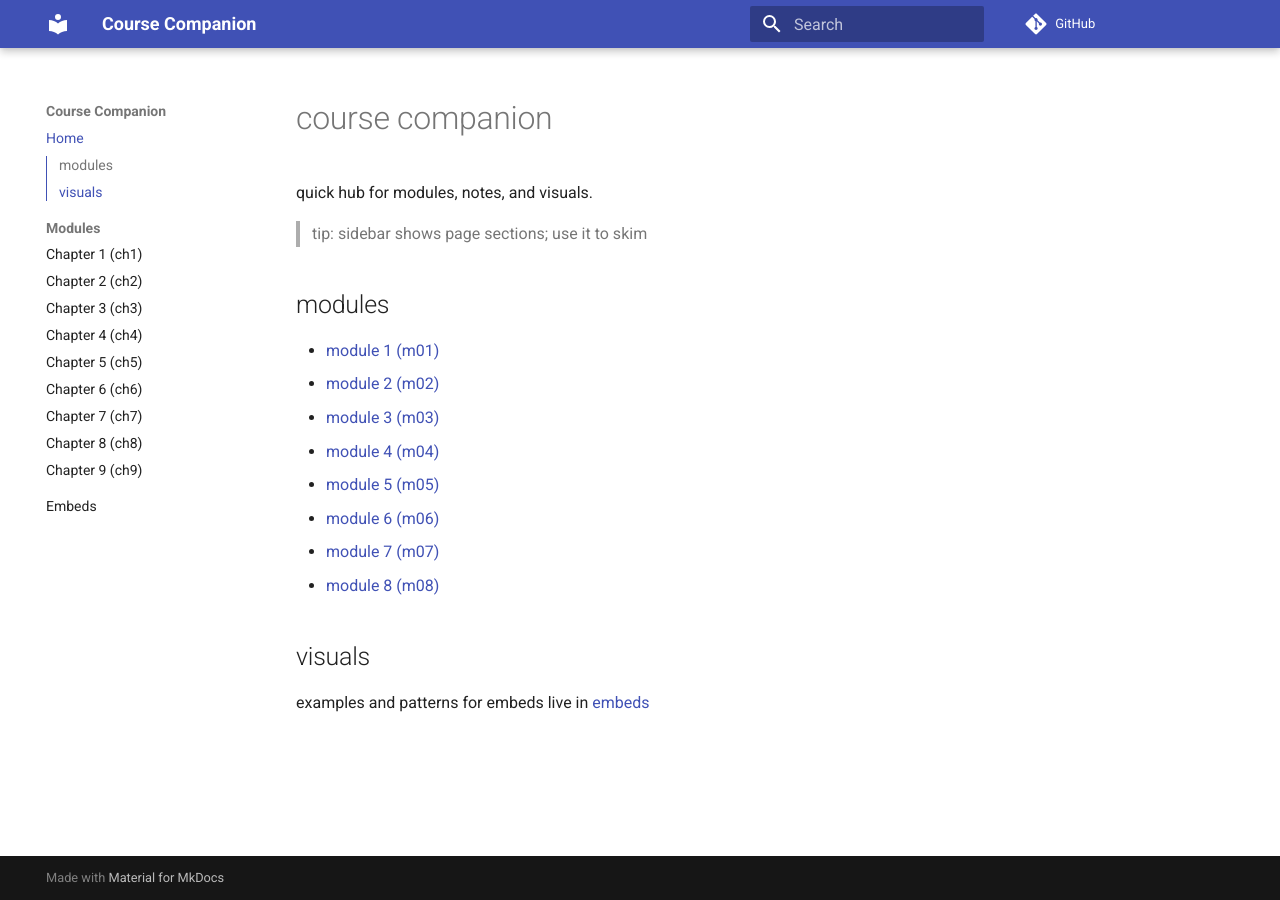
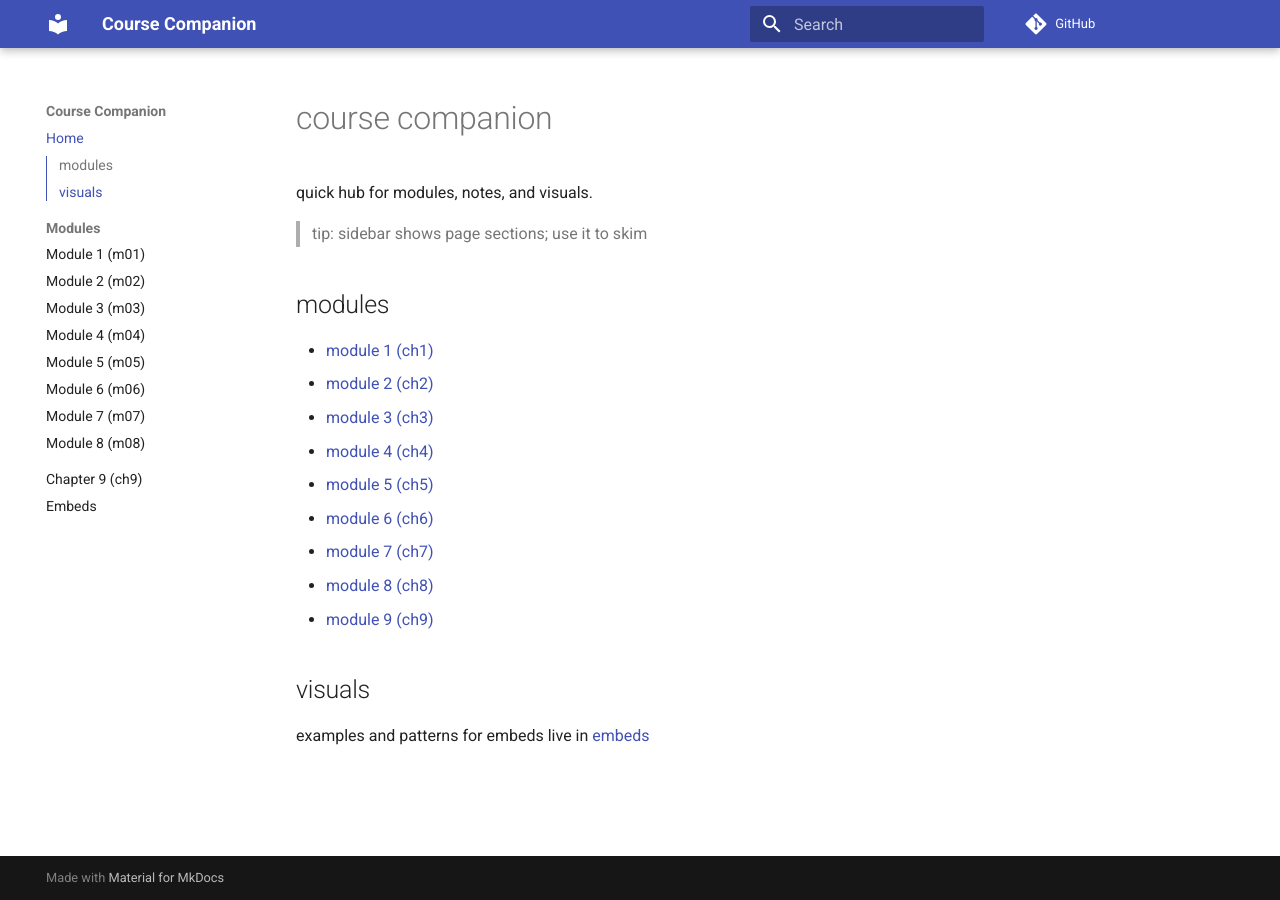
Before and after one commit to JMill/sfumba567-2025Fall, an MkDocs documentation site: the page built from docs/index.md, in a window 1280 px wide. Built offline with MkDocs 1.6.1 and Material for MkDocs 9.7.7, drawn with Linux system fonts in a browser that asks for light colours; comment, search, counter and statistics services are not loaded.

Commit message:
- align nav to existing ch1–ch8 docs to fix build. strict build was failing due to mismatched file paths.
- update index links to ch1–ch9. ensure links consistent with nav and files.

```diff
--- a/docs/index.md
+++ b/docs/index.md
@@ -12,14 +12,15 @@ quick hub for modules, notes, and visuals.
 
 ## modules
 
-- [module 1 (m01)](modules/m01.md)
-- [module 2 (m02)](modules/m02.md)
-- [module 3 (m03)](modules/m03.md)
-- [module 4 (m04)](modules/m04.md)
-- [module 5 (m05)](modules/m05.md)
-- [module 6 (m06)](modules/m06.md)
-- [module 7 (m07)](modules/m07.md)
-- [module 8 (m08)](modules/m08.md)
+- [module 1 (ch1)](modules/ch1.md)
+- [module 2 (ch2)](modules/ch2.md)
+- [module 3 (ch3)](modules/ch3.md)
+- [module 4 (ch4)](modules/ch4.md)
+- [module 5 (ch5)](modules/ch5.md)
+- [module 6 (ch6)](modules/ch6.md)
+- [module 7 (ch7)](modules/ch7.md)
+- [module 8 (ch8)](modules/ch8.md)
+- [module 9 (ch9)](modules/ch9.md)
 
 ## visuals
 
--- a/mkdocs.yml
+++ b/mkdocs.yml
@@ -51,13 +51,13 @@ use_directory_urls: true
 nav:
   - Home: index.md
   - Modules:
-      - Chapter 1 (ch1): modules/ch1.md
-      - Chapter 2 (ch2): modules/ch2.md
-      - Chapter 3 (ch3): modules/ch3.md
-      - Chapter 4 (ch4): modules/ch4.md
-      - Chapter 5 (ch5): modules/ch5.md
-      - Chapter 6 (ch6): modules/ch6.md
-      - Chapter 7 (ch7): modules/ch7.md
-      - Chapter 8 (ch8): modules/ch8.md
-      - Chapter 9 (ch9): modules/ch9.md
+      - Module 1 (m01): modules/ch1.md
+      - Module 2 (m02): modules/ch2.md
+      - Module 3 (m03): modules/ch3.md
+      - Module 4 (m04): modules/ch4.md
+      - Module 5 (m05): modules/ch5.md
+      - Module 6 (m06): modules/ch6.md
+      - Module 7 (m07): modules/ch7.md
+      - Module 8 (m08): modules/ch8.md
+  - Chapter 9 (ch9): modules/ch9.md
   - Embeds: embeds.md
```
